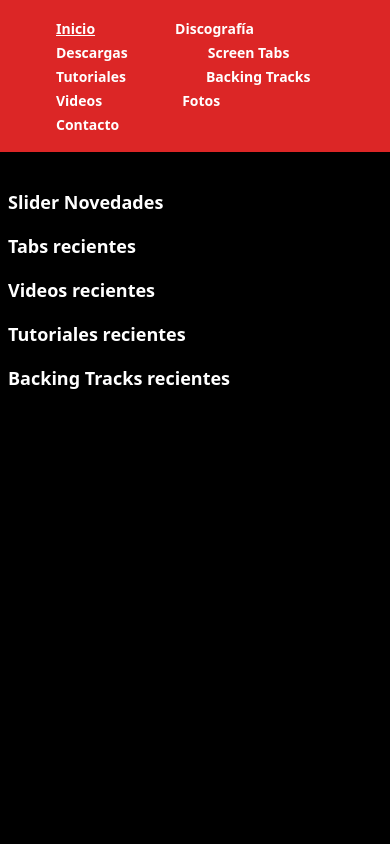
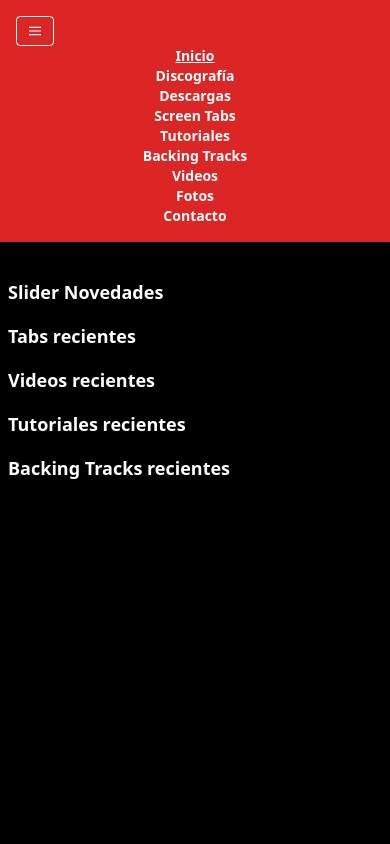
Before and after one commit to jmdefelippe/SavageJoanWeb, a React (Create React App) app: page / in a window 390 px wide. Shown: the top 844 px of the page. Built offline with nearby package versions, Linux system fonts and the light colour scheme.

Commit message:
working on header

```diff
--- a/src/views/components/layout/Header.js
+++ b/src/views/components/layout/Header.js
@@ -1,9 +1,9 @@
-import React from 'react';
+import React, { useState } from 'react';
 import { useLocation, Link } from "react-router-dom";
 import { styles } from './Styles';
 
 const Header = () => {
-    const { header, headerLinkActive, headerLinkInactive } = styles;
+    const { header, headerLinkActive, headerLinkInactive, headerMenu } = styles;
 
     const links = [
         { text: "Inicio", url: "/" },
@@ -20,9 +20,29 @@ const Header = () => {
     ];
 
     const location = useLocation();
+/*
+    const [menu, showMenu] = useState(true);
+    const onClickShowMenu = () => showMenu(!menu);
+*/
+
+    const onClickShowMenu = () => {
+       // menu.classList.toggle('hidden');
+       console.log("toggle...");
+    }
 
     return (
         <div className={header}>
+            <div className="block lg:hidden">
+                <button
+                    id='button'
+                    className="flex items-center px-3 py-2 mr-10 border rounded text-white border-white hover:text-black hover:border-black"
+                    onClick={() => onClickShowMenu() }
+                >
+                    <svg className="fill-current h-3 w-3" viewBox="0 0 20 20" xmlns="http://www.w3.org/2000/svg"><title>Menu</title><path d="M0 3h20v2H0V3zm0 6h20v2H0V9zm0 6h20v2H0v-2z"/></svg>
+                </button>
+            </div>
+
+            <div id='menu' className={headerMenu}>
                 {links.map((link) => (
                     <Link key={link.text} to={link.url} my={4} mx={8}>
                         <a className={location.pathname === link.url
@@ -32,6 +52,7 @@ const Header = () => {
                     </Link>
                 ))}
             </div>
+        </div>
     );
 }
 
--- a/src/views/components/layout/Styles.js
+++ b/src/views/components/layout/Styles.js
@@ -1,7 +1,9 @@
 export const styles = {
     header: `flex flex-wrap px-4 py-4 bg-red-600`,
-    headerLinkActive: `text-white text-sm font-bold px-10 underline`,
-    headerLinkInactive: `text-white text-sm font-bold px-10`,
+    headerLinkActive: `text-white text-sm font-bold px-10 underline block`,
+    headerLinkInactive: `text-white text-sm font-bold px-10 block`,
+
+    headerMenu: `w-full block flex-grow lg:flex lg:items-center lg:w-auto text-center`,
 
     footer: `grid grid-cols-1 text-center py-4 bg-red-600`,
     textFooter: `text-white text-sm`
```
Lines whose indentation alone changed are shown as unchanged.
